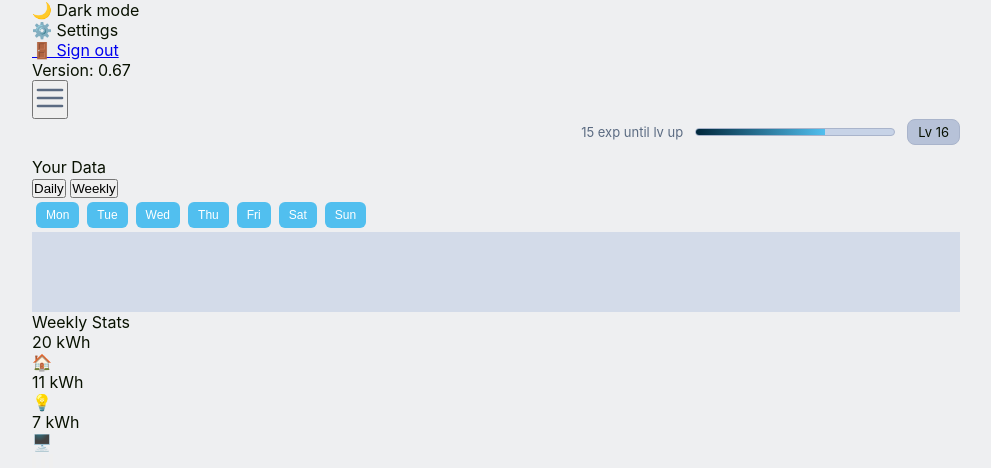
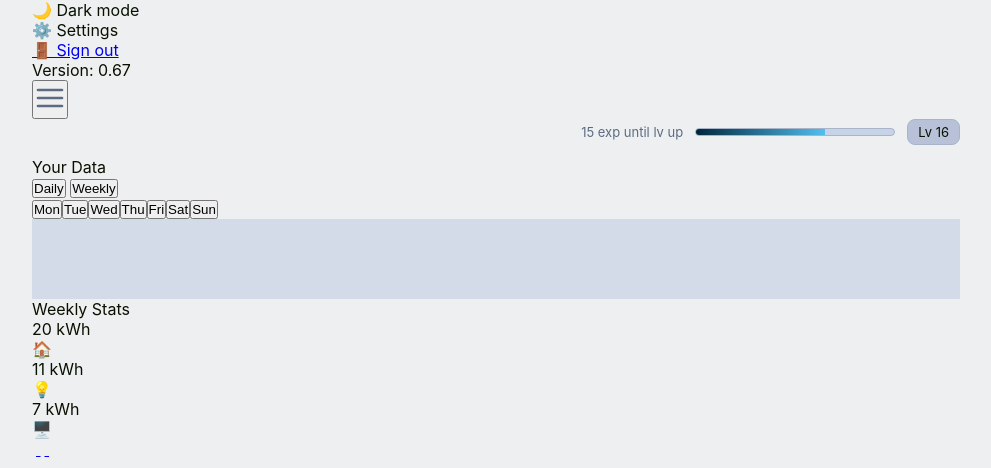
Before and after one commit to TimmyTam123/browhytfarewedoingthis, a Flask app: page /profile in a window 1280 px wide. Shown: the part 360-828 px from the top of the page, without its empty margins (144-1135 px from the left). Run offline with Flask 3, Linux system fonts and the light colour scheme.

Commit message:
akjshdfklashldfjkhasdf GOD DAMN IT

```diff
--- a/static/script.js
+++ b/static/script.js
@@ -82,12 +82,6 @@
     const current = parseInt(tempEl?.textContent);
     setTemp(current + 1);
   });
-
-if (sidebar) {
-    requestAnimationFrame(() => {
-      sidebar.classList.add('ready');
-    });
-  }
 
   hamburger?.addEventListener('click', () => {
     sidebar?.classList.toggle('open');
@@ -217,6 +211,7 @@
   renderProfileChart('profileChart', dataSet[firstKey]);
 }
 
+
   toggleBtns.forEach(btn => {
     btn.addEventListener('click', () => {
       toggleBtns.forEach(b => b.classList.remove('active'));
--- a/static/style.css
+++ b/static/style.css
@@ -371,20 +371,6 @@
  flex: 1 1 0;
 min-width: 280px;
 max-width: 48%;
-}
-
-.mini-btn {
-  margin: 4px;
-  padding: 6px 10px;
-  font-size: 12px;
-  border: none;
-  border-radius: 6px;
-  background: var(--accent);
-  color: white;
-  cursor: pointer;
-}
-.mini-btn:hover {
-  background: var(--accent-hover);
 }
 
 .chart-box .title {
```
